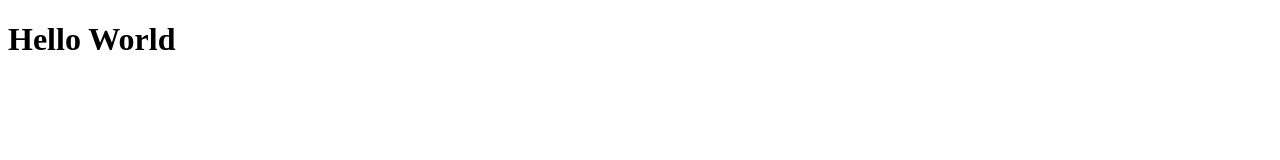
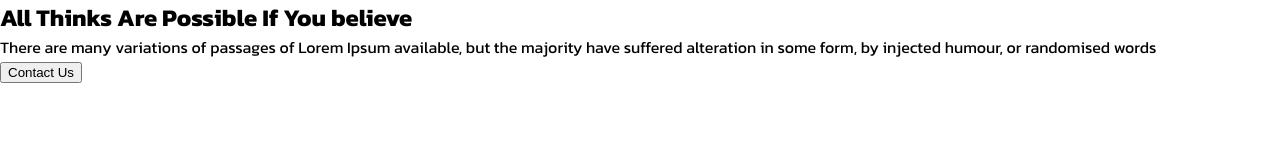
Before and after one commit to notasifoffficial/Module-5-Practices, a plain HTML site: page index.html in a window 1280 px wide. Drawn offline with Linux system fonts and the light colour scheme; files that its build step writes are made by us from their sources.

Commit message:
added new tags

```diff
--- a/index.html
+++ b/index.html
@@ -4,11 +4,22 @@
     <meta charset="UTF-8">
     <meta name="viewport" content="width=device-width, initial-scale=1.0">
     <title>Practice-1</title>
-    <link rel="stylesheet" href="style.css">
+    <link rel="preconnect" href="https://fonts.googleapis.com">
+    <link rel="preconnect" href="https://fonts.gstatic.com" crossorigin>
+    <link href="https://fonts.googleapis.com/css2?family=Kanit:wght@400;700&display=swap" rel="stylesheet">
+    <link rel="stylesheet" href="styles/style.css">
 </head>
 <body>
     <header>
-        <h1>Hello World</h1>
+        <nav>
+            <div class="banner-container">
+                <div class="banner-title">
+                    <h1>All Thinks Are Possible If You believe</h1>
+                    <p class="banner-decription">There are many variations of passages of Lorem Ipsum available, but the majority have suffered alteration in some form, by injected humour, or randomised words</p>
+                    <button class="banner-button">Contact Us</button>
+                </div>
+            </div>
+        </nav>
     </header>
     <main>
 
--- a/styles/style.css
+++ b/styles/style.css
@@ -0,0 +1,11 @@
+*{
+    margin: 0;
+
+}
+body{
+    font-family: 'Kanit', sans-serif;
+}
+header{
+    height: 100vh;
+    background-image: url(../);
+}
```
